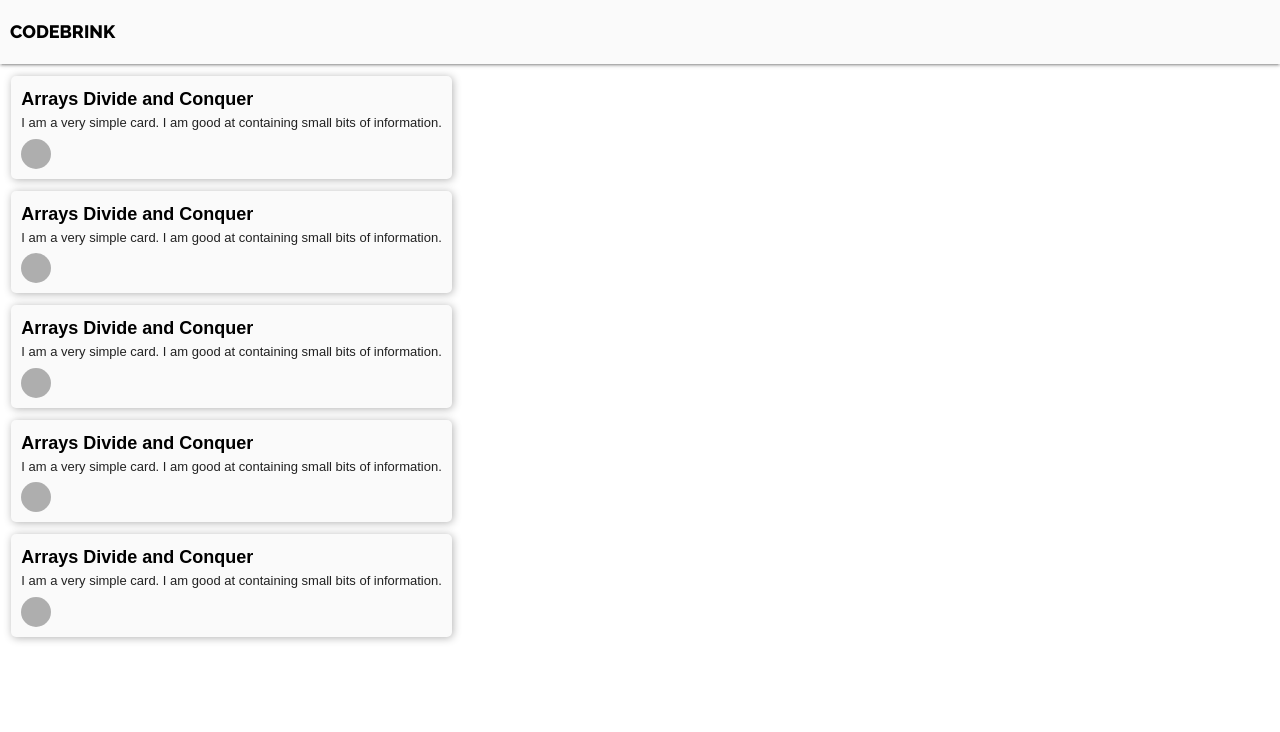
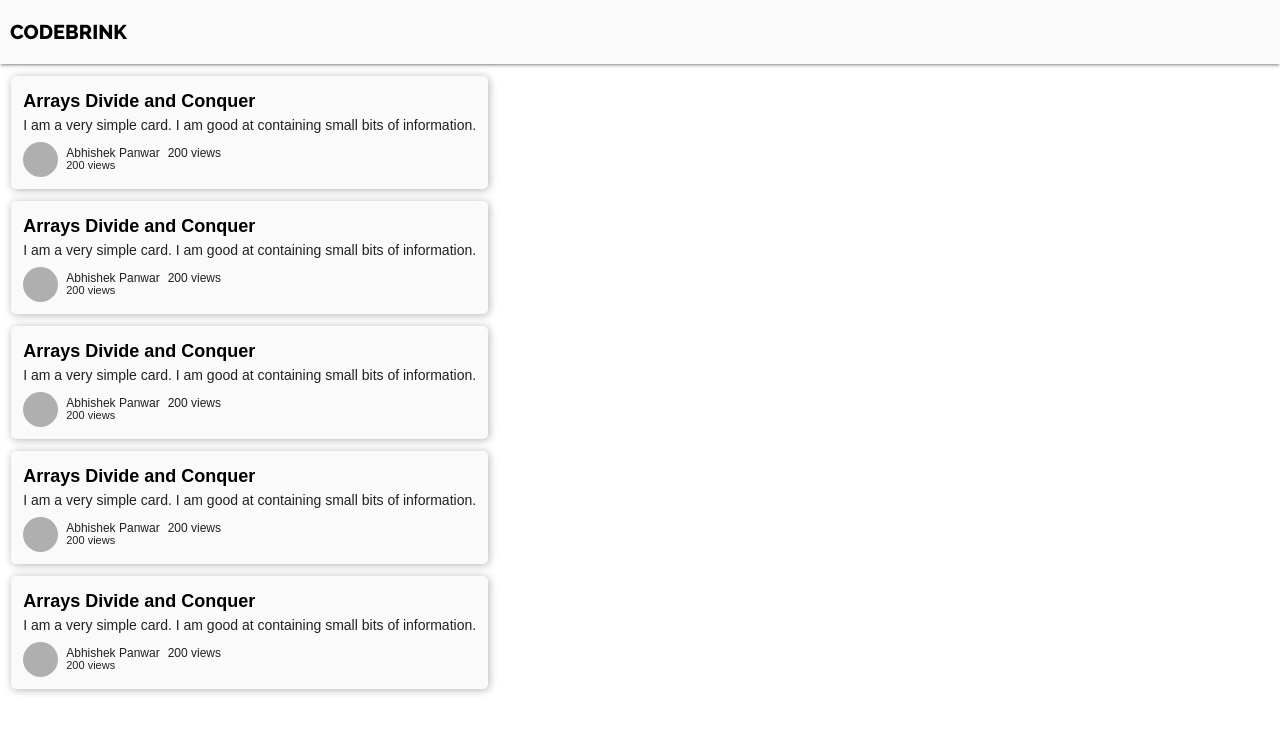
Before and after one commit to panwarabhishek345/-codebrink-web-app-react, a React (Create React App) app: page / in a window 1280 px wide. Shown: the top 732 px of the page. Built offline with nearby package versions, Linux system fonts and the light colour scheme.

Commit message:
Card Improved

```diff
--- a/src/App.css
+++ b/src/App.css
@@ -2,7 +2,7 @@
 
 .appTitle {
   font-family: "Raleway", sans-serif;
-  font-size: 18px;
+  font-size: 20px;
   font-weight: 800;
   margin-left: 10px;
 }
--- a/src/ArticleListCard/ArticleListCard.css
+++ b/src/ArticleListCard/ArticleListCard.css
@@ -1,6 +1,6 @@
 .card-background {
   border-radius: 5px;
-  padding: 10px;
+  padding: 12px;
   box-shadow: 1px 1px 8px rgba(0, 0, 0, 0.3);
 }
 
@@ -11,12 +11,12 @@
 
 p {
   margin: 0%;
-  font-size: 13px;
+  font-size: 14px;
 }
 
 .imgPlaceholder {
-  width: 30px;
-  height: 30px;
+  width: 35px;
+  height: 35px;
   margin-top: 6px;
   border-radius: 30px;
   background: rgba(0, 0, 0, 0.3);
@@ -25,3 +25,23 @@ p {
 .row {
   margin-bottom: 12px;
 }
+
+.details-container {
+  display: flex;
+  flex-direction: row;
+}
+
+.details-text-container {
+  display: flex;
+  flex-direction: column;
+}
+.author-name {
+  margin-top: 8px;
+  margin-left: 8px;
+  font-size: 12px;
+}
+.published-time {
+  margin-left: 8px;
+  font-size: 11px;
+  margin-top: -5px;
+}
--- a/src/ArticleListCard/ArticleListCard.js
+++ b/src/ArticleListCard/ArticleListCard.js
@@ -17,7 +17,16 @@ class ArticleListCard extends Component {
                 I am a very simple card. I am good at containing small bits of
                 information.
               </p>
-              <div className="imgPlaceholder" />
+              <div className="details-container">
+                <div className="imgPlaceholder" />
+                <div className="details-text-container">
+                  <div className="details-container">
+                    <p className="author-name">Abhishek Panwar</p>
+                    <p className="author-name">200 views</p>
+                  </div>
+                  <p className="published-time">200 views</p>
+                </div>
+              </div>
             </div>
           </div>
         </div>
```
